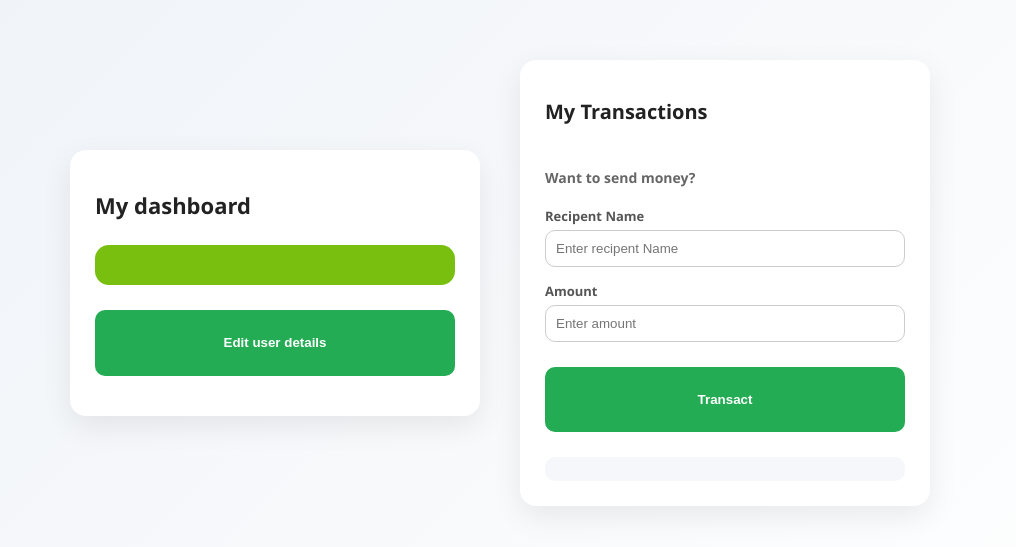
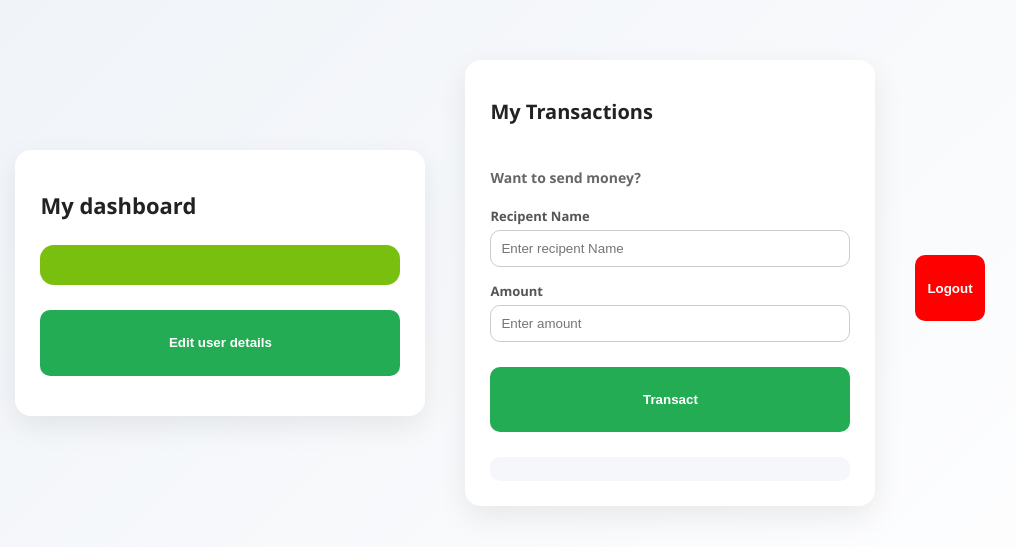
Before and after one commit to om-muddapur7/payments_monogDB, a website: page frontend/index.html in a window 1280 px wide. Shown: the part 117-664 px from the top of the page, without its empty margins (140-1156 px from the left). Drawn offline with nearby package versions, Linux system fonts and the light colour scheme; no server answers; sample sign-in values are in the browser's storage.

Commit message:
added logout function

```diff
--- a/frontend/index.html
+++ b/frontend/index.html
@@ -104,6 +104,23 @@
         transition: 0.2s;
     }
 
+    #logout {
+        margin-top: 10px;
+        padding: 12px;
+        border-radius: 10px;
+        border: none;
+        background: red;
+        color: white;
+        font-weight: 600;
+        cursor: pointer;
+        transition: 0.2s;
+    }
+
+    #logout:hover{
+        transform: translateY(-2px);
+        box-shadow: 0px 2px 5px rgb(255, 106, 0);
+    }
+
     button:hover {
         transform: translateY(-2px);
     }
@@ -148,7 +165,10 @@
         <button onclick="transact()"><p id="btnTxt">Transact</p></button>
 
         <div id="transactionDetails"></div>
+
     </div>
+
+    <button onclick="logout()" id="logout"><p id="btnTxt">Logout</p></button>
 
     <script>
         if(!localStorage.getItem("token")){
@@ -254,6 +274,11 @@
             }
         }
 
+        async function logout(){
+            localStorage.removeItem("token");
+            window.location = "/signin";
+        }
+
         getAccount();
     </script>
 
```
